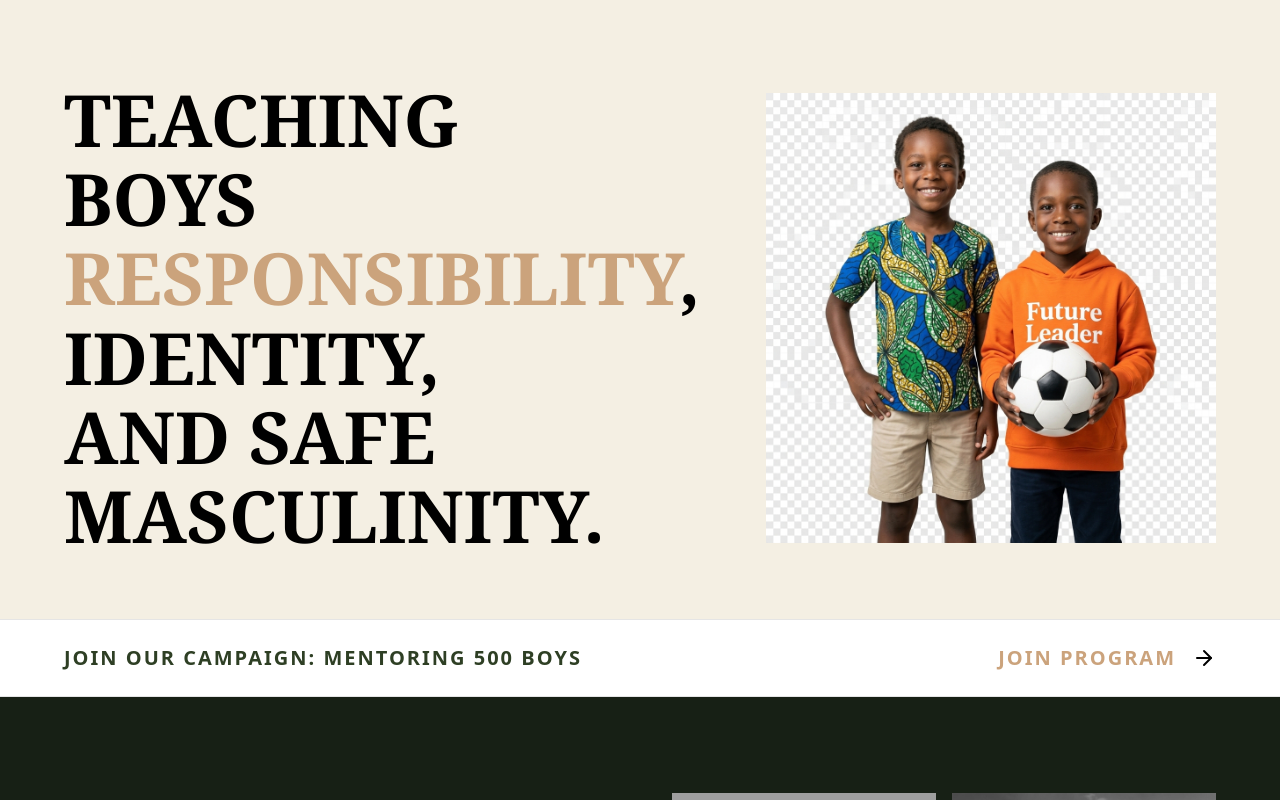
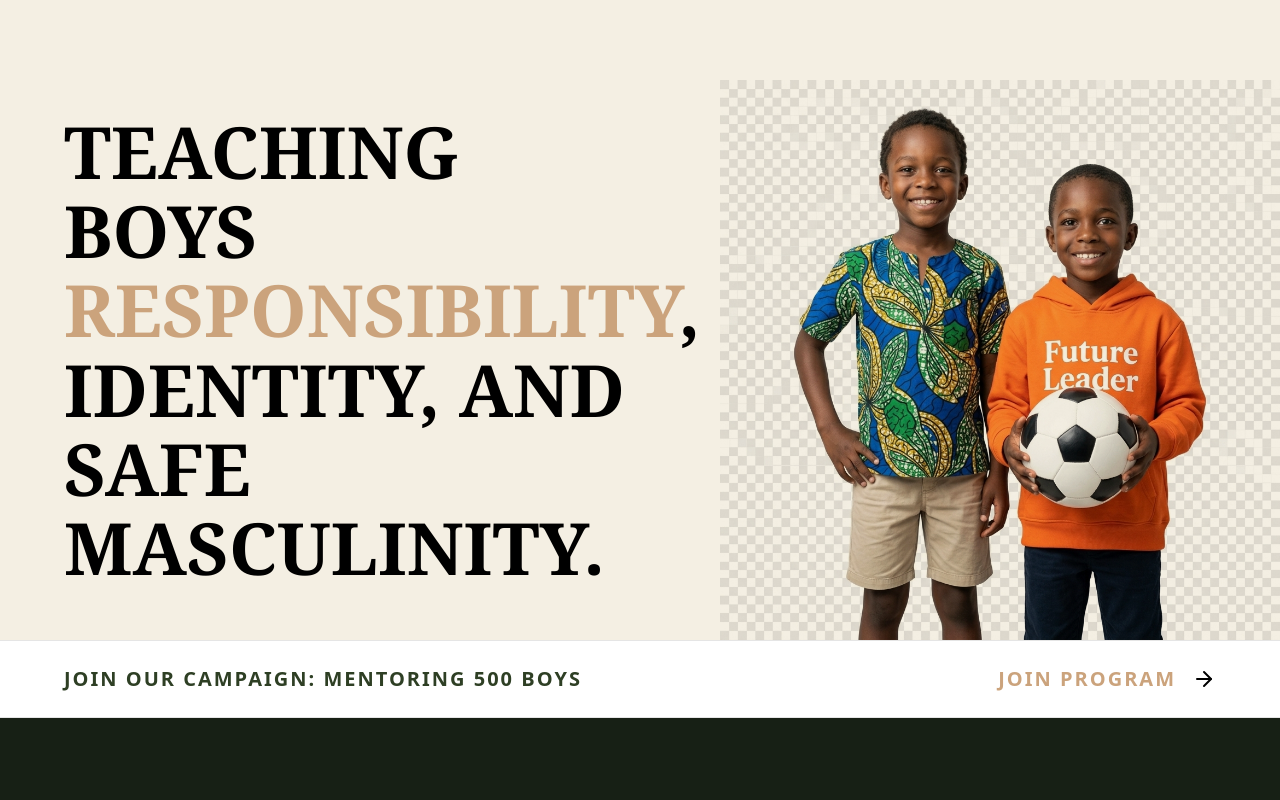
Before and after one commit to conditassociatesltd-gif/purposeful-builder, a Next.js app in the folder purposeful-builder/: page /mentorship in a window 1280 px wide. Shown: the top 800 px of the page. Built offline with nearby package versions, Linux system fonts and the light colour scheme; grey boxes are pictures that could not be loaded.

Commit message:
Fix hero image: remove frame, position freely like reference design

```diff
--- a/purposeful-builder/app/mentorship/page.tsx
+++ b/purposeful-builder/app/mentorship/page.tsx
@@ -8,23 +8,22 @@ export default function MentorshipPage() {
     <main className="min-h-screen" style={{ background: "var(--parchment)", color: "var(--ink)" }}>
 
       {/* Hero Section */}
-      <section className="pt-20 pb-16 px-5 relative overflow-hidden min-h-[500px]">
-        <div className="max-w-6xl mx-auto grid md:grid-cols-2 gap-10 items-center relative z-10">
-          <div>
+      <section className="pb-0 pt-20 px-5 relative overflow-hidden" style={{ minHeight: "560px" }}>
+        <div className="max-w-6xl mx-auto relative z-10" style={{ minHeight: "560px" }}>
+          <div className="max-w-xl pt-8">
             <h1 className="font-serif text-5xl md:text-7xl font-black uppercase leading-[1.1] text-black">
               Teaching boys <span className="text-[#cba37c]">responsibility</span>, identity, and safe masculinity.
             </h1>
           </div>
-          <div className="relative h-[450px] w-full">
-            <Image
-              src="/images/mentorship_boys.png"
-              fill
-              className="object-contain object-right mix-blend-multiply"
-              alt="Boys mentorship"
-              priority
-            />
-          </div>
         </div>
+        <Image
+          src="/images/mentorship_boys.png"
+          width={560}
+          height={680}
+          className="absolute right-0 bottom-0 mix-blend-multiply object-contain z-0 pointer-events-none"
+          alt="Boys mentorship"
+          priority
+        />
       </section>
 
       {/* Banner 1 */}
```
